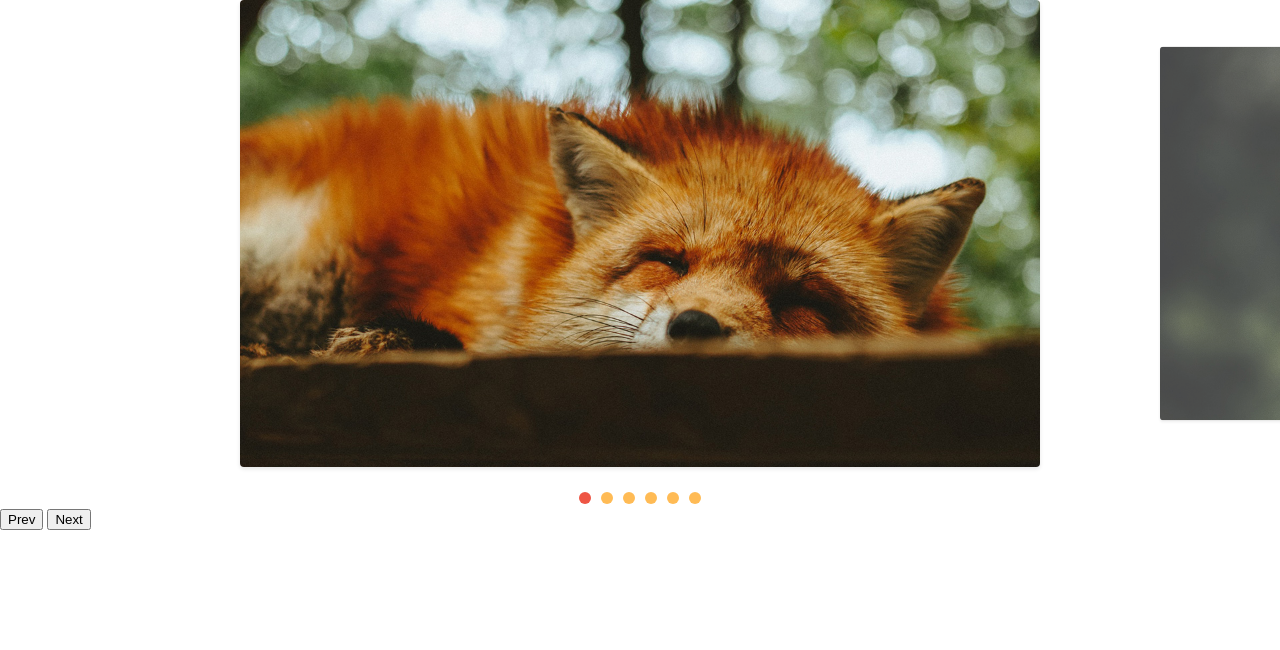
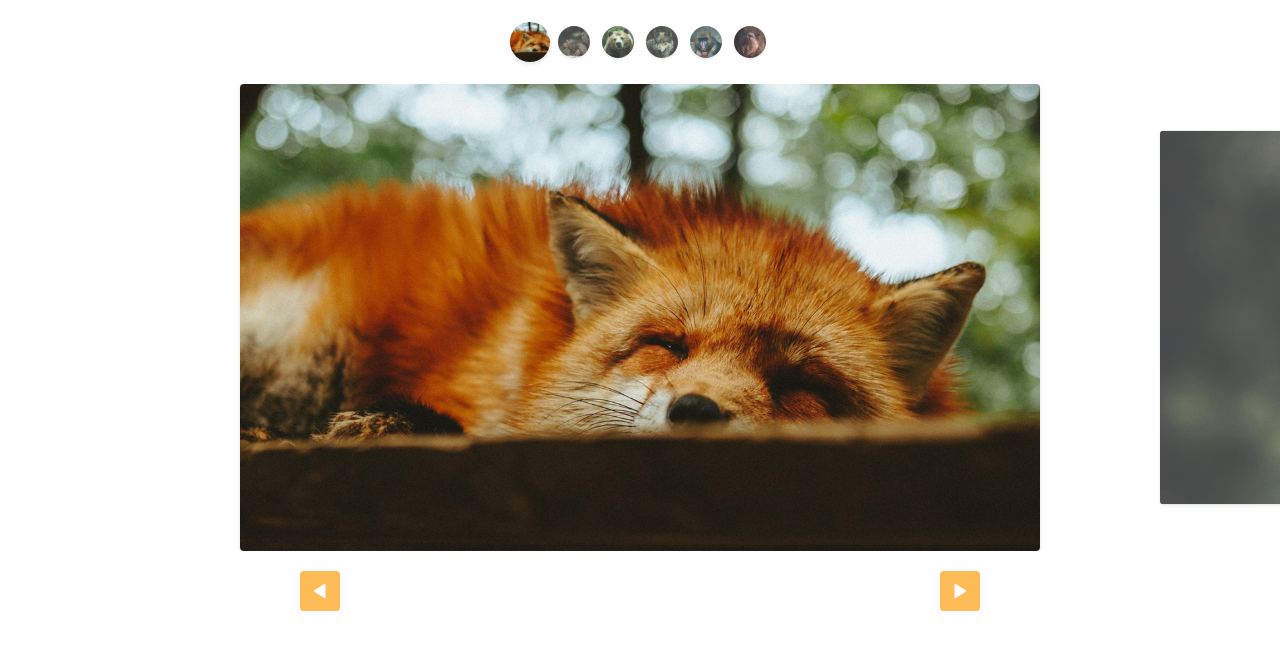
Before and after one commit to alanHsiqueira/slide-project, a plain HTML site: page index.html in a window 1280 px wide. Drawn offline with Linux system fonts and the light colour scheme.

Commit message:
custom controls estilizado

```diff
--- a/css/style.css
+++ b/css/style.css
@@ -63,3 +63,48 @@ img{
 [data-control="slide"] li a:hover{
   background: #E54;
 }
+
+.custom-controls{
+  display: flex;
+  justify-content: center;
+  margin-top: 20px;
+  margin-bottom: 20px;
+  flex-wrap: wrap;
+}
+
+.custom-controls li{
+  opacity: .8;
+  transform: scale(.8);
+  width: 40px;
+  height: 40px;
+  border-radius: 50%;
+  overflow: hidden;
+  margin: 2px;
+  box-shadow: 0 2px 4px rgba(0,0,0,.1);
+  transition: .3s;
+}
+
+.custom-controls li.active{
+  opacity: 1;
+  transform: scale(1);
+}
+
+.arrow-nav{
+  display: flex;
+  justify-content: space-around;
+  margin: 20px 0;
+}
+
+.arrow-nav button{
+  cursor: pointer;
+  border: none;
+  border-radius: 4px;
+  background: #FB5 url('../img/arrow.svg') no-repeat center;
+  width: 40px;
+  height: 40px;
+  color: white;
+}
+
+.arrow-nav button.prev{
+  transform: rotate(-180deg);
+}
--- a/index.html
+++ b/index.html
@@ -8,6 +8,14 @@
   <link rel="stylesheet" href="css/style.css">
 </head>
 <body>
+  <ul class="custom-controls">
+    <li><img src="./img/foto1-thumb.jpg" alt=""></li>
+    <li><img src="./img/foto2-thumb.jpg" alt=""></li>
+    <li><img src="./img/foto3-thumb.jpg" alt=""></li>
+    <li><img src="./img/foto4-thumb.jpg" alt=""></li>
+    <li><img src="./img/foto5-thumb.jpg" alt=""></li>
+    <li><img src="./img/foto6-thumb.jpg" alt=""></li>
+  </ul>
   <div class="slide-wrapper">
     <ul class="slide">
       <li><img src="img/foto1.jpg" alt=""></li>
@@ -19,8 +27,8 @@
     </ul>
   </div>
   <div class="arrow-nav">
-    <button class="prev">Prev</button>
-    <button class="next">Next</button>
+    <button class="prev"></button>
+    <button class="next"></button>
   </div>
   <script type="module" src="js/script.js"></script>
 </body>
--- a/js/script.js
+++ b/js/script.js
@@ -1,6 +1,6 @@
-import {SlideNav}  from './slide.js';
+import SlideNav  from './slide.js';
 const slide = new SlideNav('.slide', '.slide-wrapper');
 slide.init();
 slide.addArrow('.prev', '.next');
 
-slide.addControl();
+slide.addControl('.custom-controls');
--- a/js/slide.js
+++ b/js/slide.js
@@ -144,7 +144,7 @@ export class Slide {
   }
 }
 
-export class SlideNav extends Slide{
+export default class SlideNav extends Slide{
   constructor(slide, wrapper){
     super(slide, wrapper);
     this.bindControlEvents();
```
